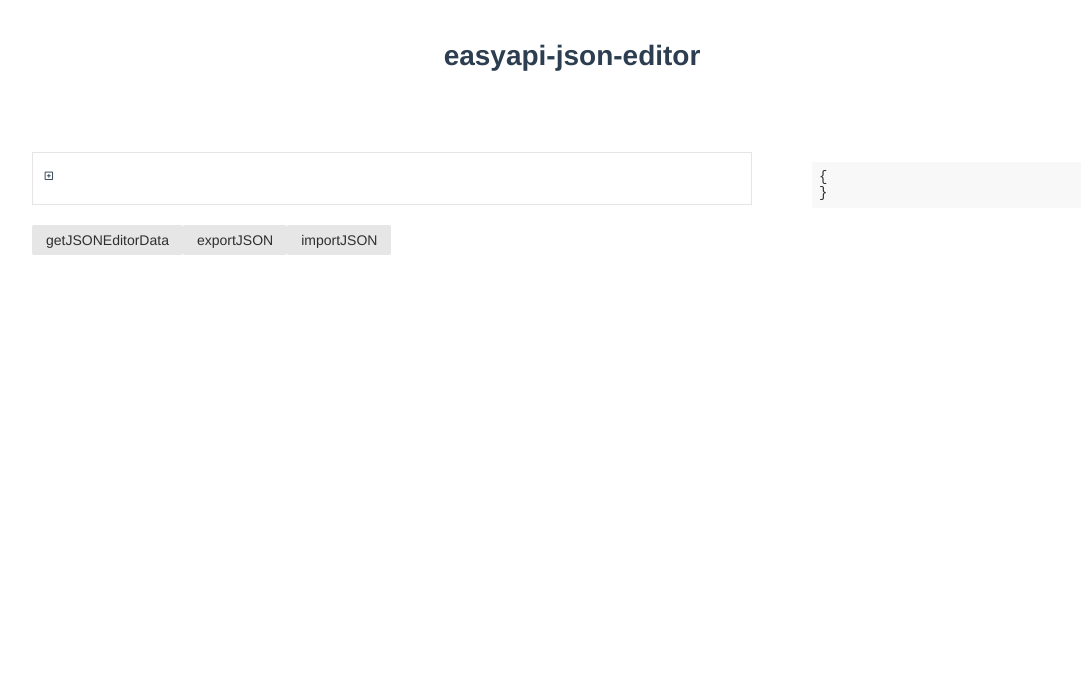
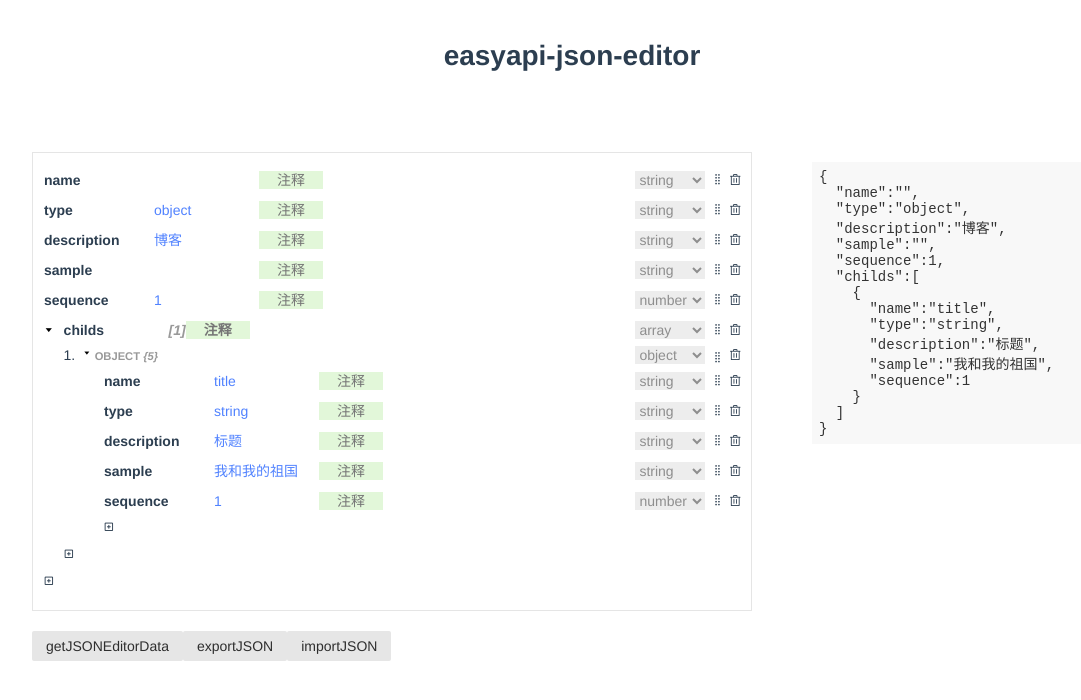
Before and after one commit to easyapi/easyapi-json-editor, a Vue app: page / in a window 1280 px wide. Shown: the top 700 px of the page, without its empty margins (68-1149 px from the left). Built offline with nearby package versions, Linux system fonts and the light colour scheme.

Commit message:
fix: editor初始化数据

```diff
--- a/example/App.vue
+++ b/example/App.vue
@@ -20,6 +20,7 @@
           </div>
         </div>
       </div>
+
       <div class="w-right">
         <div class="code-pre">
           <div slot="content">
--- a/src/JsonEditor.vue
+++ b/src/JsonEditor.vue
@@ -37,9 +37,9 @@
     created() {
       this.lastParsedData = {};
       this.parsedData = this.objData;
-      if (!this.parsedData.length) {
-        this.importJSON({});
-      }
+      console.log('this.parsedData',  this.parsedData);
+
+      this.importJSON(this.parsedData || {});
     },
     watch: {
       objData: {
```
